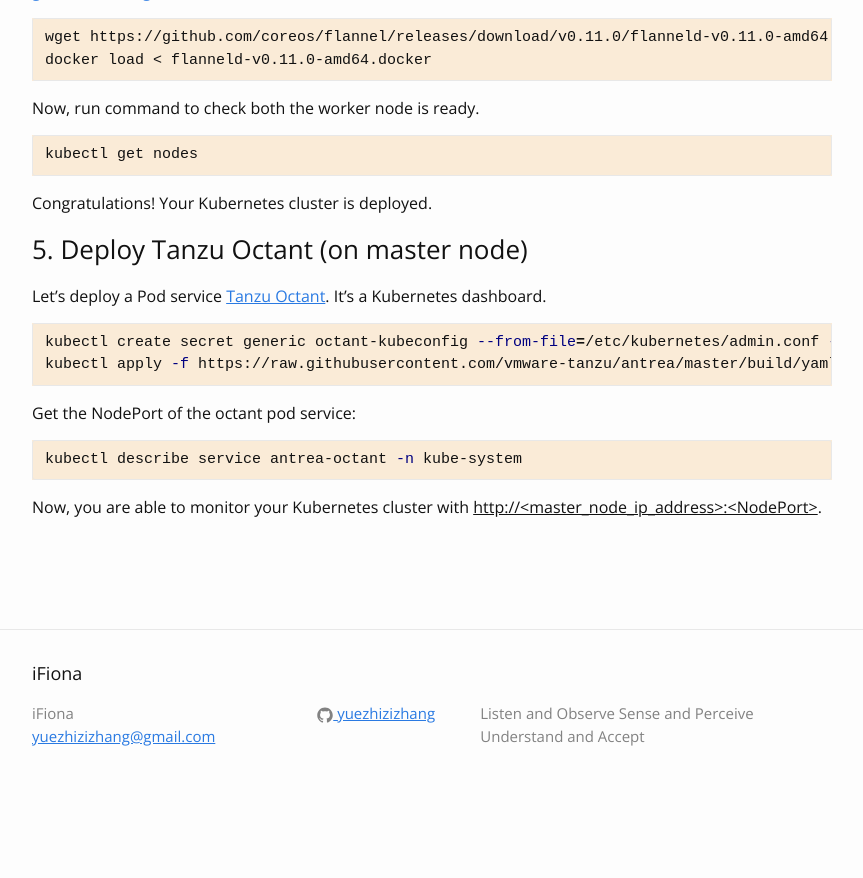
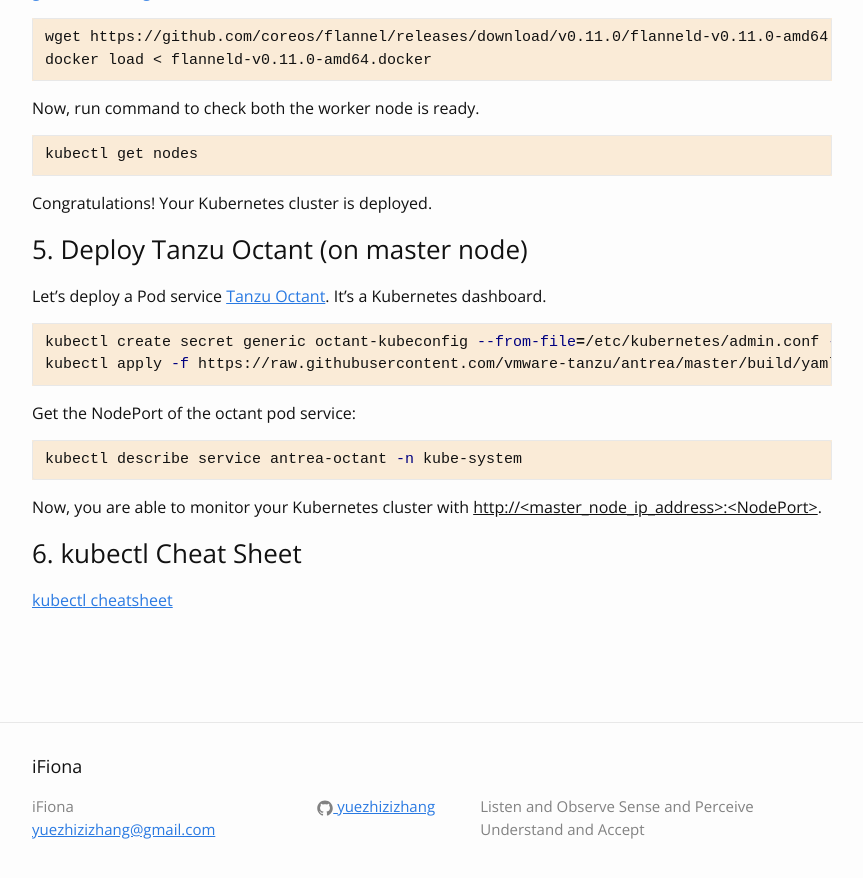
Before and after one commit to yuezhizizhang/yuezhizizhang.github.io, a Jekyll site: the page built from _posts/2020-04-29-step-by-step-guide-on-deploy-a-kubernetes-cluster-on-vsphere-with-kubeadm.markdown, in a window 1280 px wide and 900 px high, scrolled down 4357 px. Shown: the top 878 px of the window, without its empty margins (208-1071 px from the left). Built offline with Jekyll 4.4.1, drawn with Linux system fonts in a browser that asks for light colours; some web fonts are replaced; before the commit the page ends 5164 px from its top, so only the background shows below that.

Commit message:
2020-05-05

````diff
--- a/_posts/2020-04-29-step-by-step-guide-on-deploy-a-kubernetes-cluster-on-vsphere-with-kubeadm.markdown
+++ b/_posts/2020-04-29-step-by-step-guide-on-deploy-a-kubernetes-cluster-on-vsphere-with-kubeadm.markdown
@@ -235,3 +235,7 @@
 ```
 
 Now, you are able to monitor your Kubernetes cluster with <span style="text-decoration: underline;">http://&lt;master_node_ip_address&gt;:&lt;NodePort&gt;</span>.
+
+### 6. kubectl Cheat Sheet
+
+[kubectl cheatsheet](https://kubernetes.io/docs/reference/kubectl/cheatsheet/){:target="_blank"}
````
